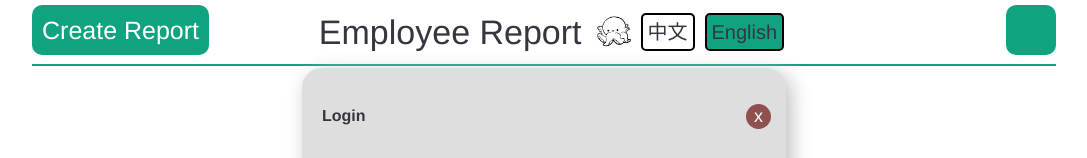
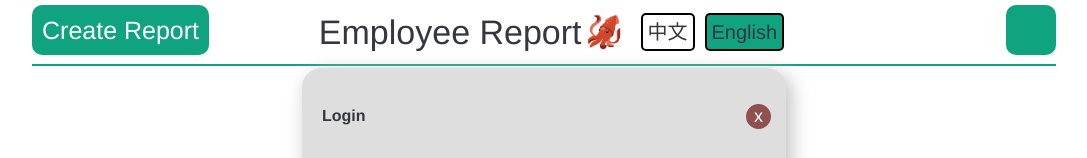
Before and after one commit to Lin-2357/WTL_employee_tracker, a Next.js app: page / in a window 1280 px wide. Shown: the top 158 px of the page, without its empty margins (96-1183 px from the left). Built offline with nearby package versions, Linux system fonts and the light colour scheme; a web font is replaced by a local one.

Commit message:
update icon

```diff
--- a/pages/index.module.css
+++ b/pages/index.module.css
@@ -264,7 +264,7 @@
 }
 .icon {
   vertical-align: middle;
-  margin-left: 10px;
+  margin-right: 10px;
 }
 .textbox {
   width: 600px;
```
Also changed, not shown: public/squid.png.
